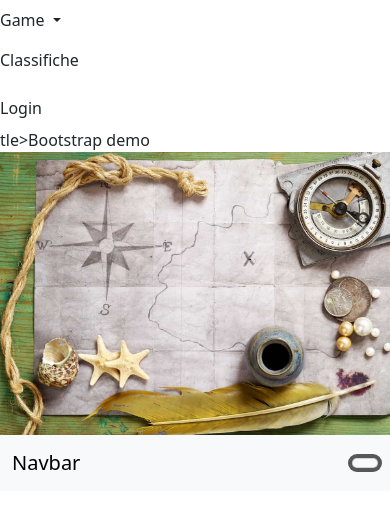
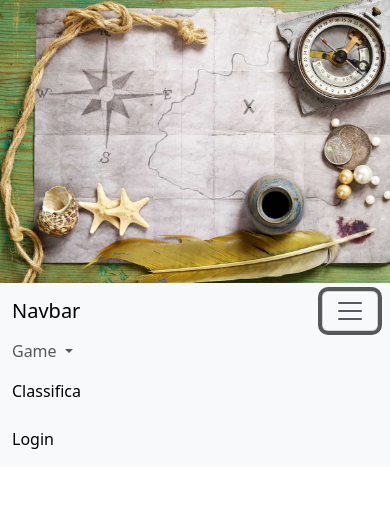
Before and after one commit to nicosimone23/CacciaAlTesoro, a website: page index.html in a window 390 px wide. Both pictures are taken after a click on the button "Toggle navigation". Drawn offline with nearby package versions, Linux system fonts and the light colour scheme.

Commit message:
Update index.html

```diff
--- a/index.html
+++ b/index.html
@@ -3,58 +3,43 @@
   <head>
     <meta charset="utf-8">
     <meta name="viewport" content="width=device-width, initial-scale=1">
-    <tinavbar-toggler-icon"></span>
-
-</button>
-<div class="collapse navbar-collapse" id="navbarSupportedContent">
-<ul class="navbar-nav me-auto mb-2 mb-lg-0">
-<li class="nav-item dropdown">
-<a class="nav-link dropdown-toggle" href="#" role="button" data-bs-toggle="dropdown" aria-expanded="false">
-
-Game
-
-</a>
-<ul class="dropdown-menu">
-
-<li><a class="dropdown-item" href="#">Inserisci</a></li>
-<li><a class="dropdown-item" href="#">Visualizza</a></li>
-
-</ul>
-</li>
-<li class="nav-item">
-
-<a class="nav-link" href="#">Classifiche</a>
-
-</li>
-
-</ul>
-<ul class="navbar-nav">
-<li class="nav-item">
-
-<a class="nav-link" href="#">Login</a>
-
-</li>
-
-</ul>
-</div>
-
-</div>
-</nav>
-  </body>
-</html>
-tle>Bootstrap demo</title>
+    <title>Bootstrap demo</title>
     <link href="https://cdn.jsdelivr.net/npm/bootstrap@5.3.3/dist/css/bootstrap.min.css" rel="stylesheet" integrity="sha384-QWTKZyjpPEjISv5WaRU9OFeRpok6YctnYmDr5pNlyT2bRjXh0JMhjY6hW+ALEwIH" crossorigin="anonymous">
   </head>
   <body>
     <script src="https://cdn.jsdelivr.net/npm/bootstrap@5.3.3/dist/js/bootstrap.bundle.min.js" integrity="sha384-YvpcrYf0tY3lHB60NNkmXc5s9fDVZLESaAA55NDzOxhy9GkcIdslK1eN7N6jIeHz" crossorigin="anonymous"></script>
     <img src="Img/IMG_4372.jpeg" class="img-fluid w-100" alt="Header caccia al tesoro" >
+
+
 <nav class="navbar navbar-expand-lg bg-body-tertiary">
-
-<div class="container-fluid">
-
-<a class="navbar-brand" href="#">Navbar</a>
-
-<button class="navbar-toggler" type="button" data-bs-toggle="collapse" data-bs-target="#navbarSupportedContent" aria-
-controls="navbarSupportedContent" aria-expanded="false" aria-label="Toggle navigation">
-
-<span class="
+  <div class="container-fluid">
+    <a class="navbar-brand" href="#">Navbar</a>
+    <button class="navbar-toggler" type="button" data-bs-toggle="collapse" data-bs-target="#navbarSupportedContent" aria-controls="navbarSupportedContent" aria-expanded="false" aria-label="Toggle navigation">
+      <span class="navbar-toggler-icon"></span>
+    </button>
+    <div class="collapse navbar-collapse" id="navbarSupportedContent">
+      <ul class="navbar-nav me-auto mb-2 mb-lg-0">
+        <li class="nav-item">
+        <li class="nav-item dropdown">
+          <a class="nav-link dropdown-toggle" href="#" role="button" data-bs-toggle="dropdown" aria-expanded="false">
+            Game
+          </a>
+          <ul class="dropdown-menu">
+            <li><a class="dropdown-item" href="#">Visualizza</a></li>
+            <li><a class="dropdown-item" href="#">Inserisci</a></li>
+          </ul>
+        </li>
+        <li class="nav-item">
+          <a class="nav-link active" aria-current="page" href="#">Classifica</a>
+        </li>
+      </ul>
+      <ul class="navbar-nav">
+      <li class="nav-item">
+          <a class="nav-link active" aria-current="page" href="#">Login</a>
+      </li>
+      </ul>
+    </div>
+  </div>
+</nav>
+  </body>
+</html>
```
